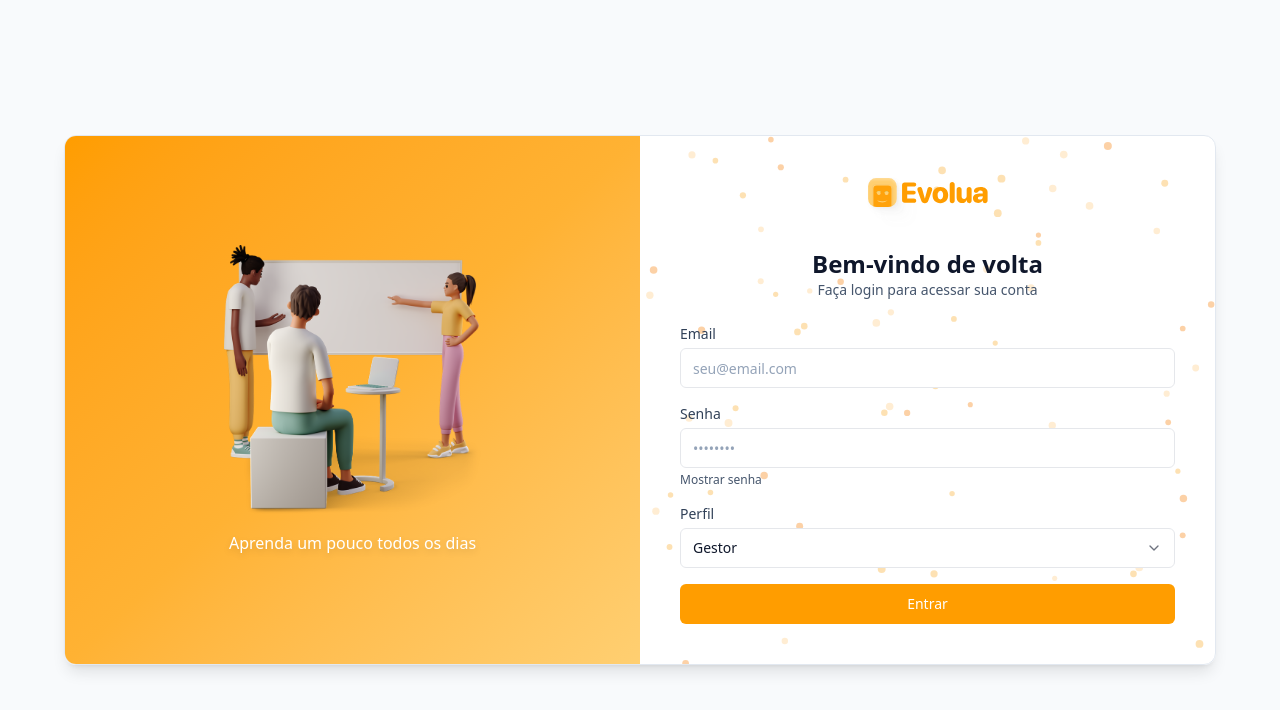
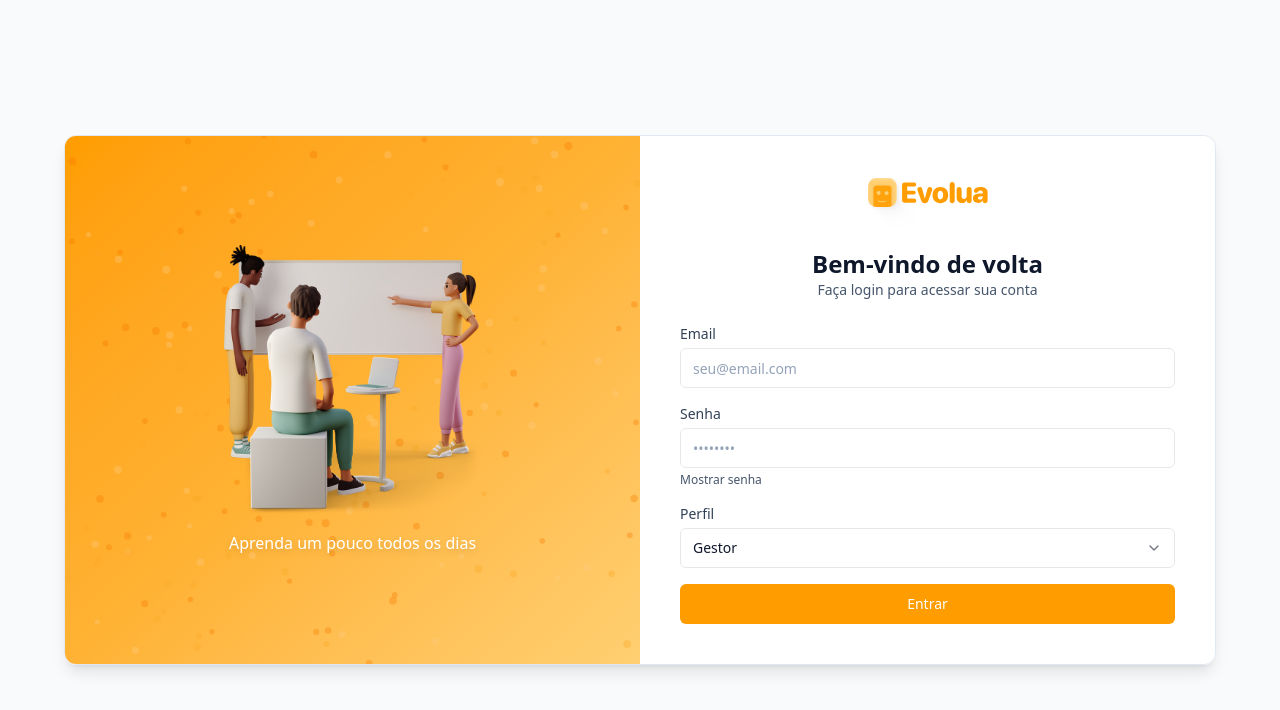
Before and after one commit to Gustar0cha/projeto-evolua, a Next.js app: page /login in a window 1280 px wide. Shown: the top 710 px of the page. Built offline with nearby package versions, Linux system fonts and the light colour scheme.

Commit message:
Login: partículas apenas no painel esquerdo (fundo)

```diff
--- a/src/app/login/page.tsx
+++ b/src/app/login/page.tsx
@@ -50,8 +50,11 @@ export default function LoginPage() {
   return (
     <div className="min-h-screen bg-slate-50 flex items-center justify-center p-4">
       <div className="card-base relative w-full max-w-6xl overflow-hidden rounded-2xl">
-        {/* Fundo de partículas cobrindo todo o card (acima do fundo) */}
-        <div className="absolute inset-0 z-10 pointer-events-none">
+        <div className="relative z-20 grid grid-cols-1 lg:grid-cols-2">
+          {/* Painel esquerdo com gradiente; imagens centralizadas */}
+          <div className="relative bg-gradient-to-br from-[#ff9d00] via-[#ffb233] to-[#ffcf71] p-8 sm:p-12 flex items-center justify-center">
+            {/* Partículas apenas no painel esquerdo (fundo) */}
+            <div className="absolute inset-0 z-0 pointer-events-none">
               <Particles
                 className="w-full h-full"
                 particleCount={200}
@@ -62,11 +65,8 @@ export default function LoginPage() {
                 opacity={0.35}
               />
             </div>
-        <div className="relative z-20 grid grid-cols-1 lg:grid-cols-2">
-          {/* Painel esquerdo com gradiente; imagens centralizadas */}
-          <div className="bg-gradient-to-br from-[#ff9d00] via-[#ffb233] to-[#ffcf71] p-8 sm:p-12 flex items-center justify-center">
             <div className="w-full max-w-[520px]">
-              <div className="relative aspect-[16/9] w-full">
+              <div className="relative z-10 aspect-[16/9] w-full">
                 {heroImages.map((img, idx) => (
                   <Image
                     key={idx}
@@ -77,7 +77,7 @@ export default function LoginPage() {
                   />
                 ))}
               </div>
-              <p className="mt-4 text-white text-sm sm:text-base font-medium drop-shadow-md text-center transition-opacity duration-700">
+              <p className="relative z-10 mt-4 text-white text-sm sm:text-base font-medium drop-shadow-md text-center transition-opacity duration-700">
                 {heroCaptions[currentIndex]}
               </p>
             </div>
```
Lines whose indentation alone changed are shown as unchanged.
